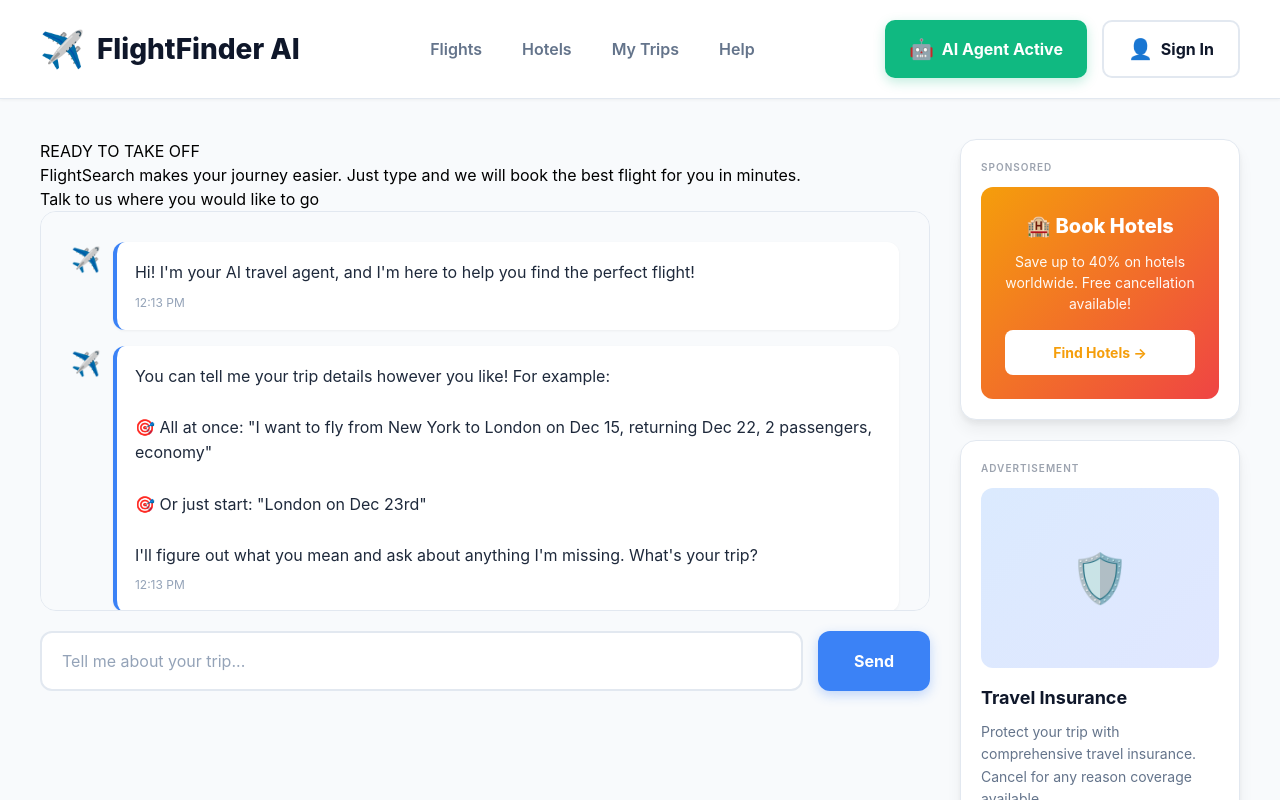
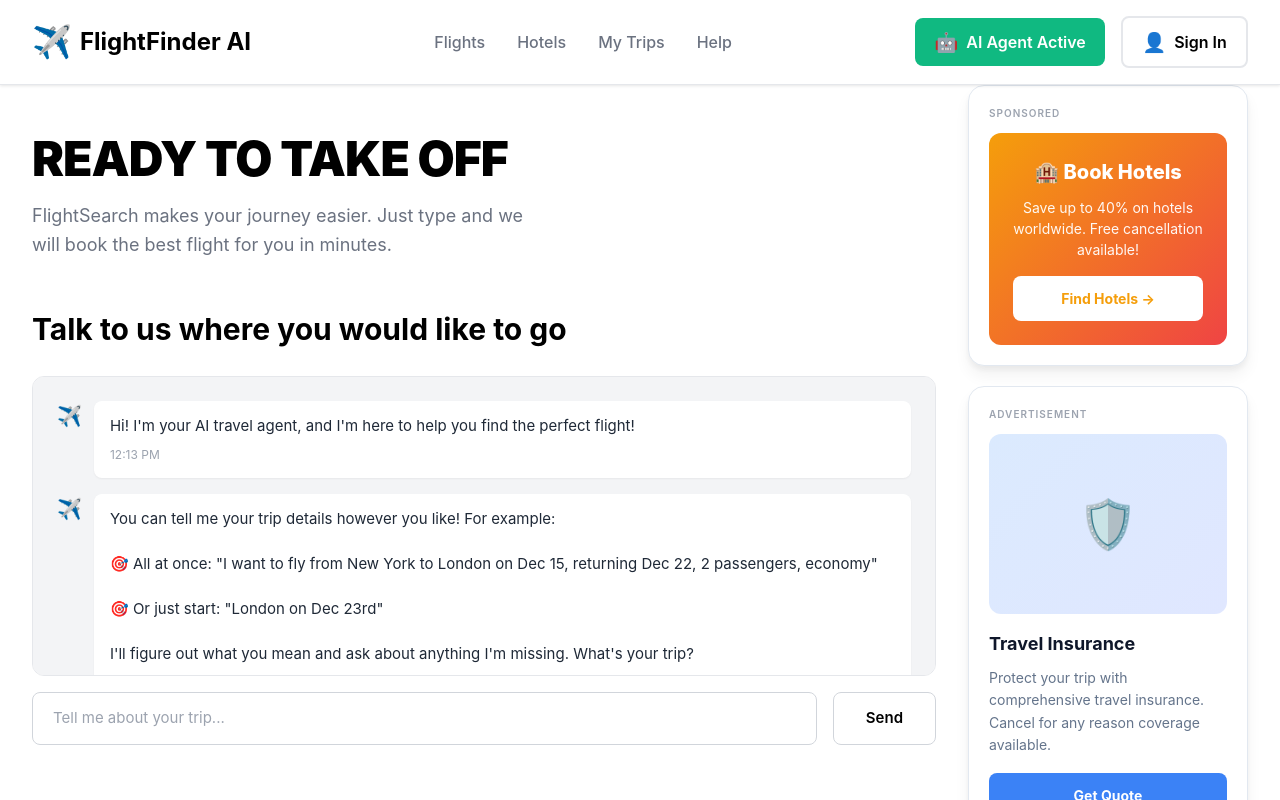
Before and after one commit to annantsrivastava/flightsearch-app, a React (Vite) app: page / in a window 1280 px wide. Shown: the top 800 px of the page. Built offline with nearby package versions, Linux system fonts and the light colour scheme.

Commit message:
Update App.css

```diff
--- a/src/App.css
+++ b/src/App.css
@@ -10,22 +10,22 @@ body {
     sans-serif;
   -webkit-font-smoothing: antialiased;
   -moz-osx-font-smoothing: grayscale;
-  background: #f8fafc;
+  background: #ffffff;
 }
 
 .app {
   min-height: 100vh;
 }
 
-/* Header - Clean & Minimal */
+/* Header - Keep as requested */
 .header {
   background: white;
-  border-bottom: 1px solid #e2e8f0;
-  padding: 20px 40px;
-  box-shadow: 0 1px 3px rgba(0, 0, 0, 0.05);
+  border-bottom: 1px solid #e5e7eb;
+  padding: 1rem 2rem;
   position: sticky;
   top: 0;
   z-index: 100;
+  box-shadow: 0 1px 3px rgba(0, 0, 0, 0.1);
 }
 
 .header-content {
@@ -37,113 +37,109 @@ body {
 }
 
 .logo {
-  font-size: 28px;
-  font-weight: 800;
   display: flex;
   align-items: center;
-  gap: 12px;
-  color: #0f172a;
+  gap: 0.5rem;
+  font-size: 1.5rem;
+  font-weight: bold;
+  color: #000000;
 }
 
 .logo-icon {
-  font-size: 36px;
+  font-size: 2rem;
 }
 
 .nav {
   display: flex;
-  gap: 40px;
+  gap: 2rem;
 }
 
 .nav a {
-  color: #64748b;
   text-decoration: none;
-  font-weight: 600;
+  color: #6b7280;
+  font-weight: 500;
   transition: color 0.2s;
 }
 
 .nav a:hover {
-  color: #0f172a;
+  color: #000000;
 }
 
 .header-actions {
   display: flex;
-  gap: 15px;
+  gap: 1rem;
+  align-items: center;
 }
 
 .ai-agent-btn {
   background: #10b981;
   color: white;
   border: none;
-  padding: 12px 24px;
-  border-radius: 10px;
-  font-weight: 700;
-  box-shadow: 0 4px 12px rgba(16, 185, 129, 0.25);
+  padding: 0.6rem 1.2rem;
+  border-radius: 8px;
+  font-weight: 600;
   cursor: pointer;
   display: flex;
   align-items: center;
-  gap: 8px;
-  transition: transform 0.2s, box-shadow 0.2s;
+  gap: 0.5rem;
+  transition: transform 0.2s;
 }
 
 .ai-agent-btn:hover {
   transform: translateY(-2px);
-  box-shadow: 0 6px 16px rgba(16, 185, 129, 0.3);
 }
 
 .ai-icon {
-  font-size: 20px;
+  font-size: 1.2rem;
 }
 
 .sign-in-btn {
   background: white;
-  color: #0f172a;
-  border: 2px solid #e2e8f0;
-  padding: 12px 24px;
-  border-radius: 10px;
-  font-weight: 700;
+  color: #000000;
+  border: 2px solid #e5e7eb;
+  padding: 0.6rem 1.2rem;
+  border-radius: 8px;
+  font-weight: 600;
   cursor: pointer;
   display: flex;
   align-items: center;
-  gap: 8px;
+  gap: 0.5rem;
   transition: all 0.2s;
 }
 
 .sign-in-btn:hover {
   border-color: #3b82f6;
-  color: #3b82f6;
 }
 
-/* User Account Button */
 .user-account-btn {
   background: white;
-  color: #0f172a;
-  border: 2px solid #e2e8f0;
-  padding: 12px 24px;
-  border-radius: 10px;
-  font-weight: 700;
+  color: #000000;
+  border: 2px solid #e5e7eb;
+  padding: 0.6rem 1.2rem;
+  border-radius: 8px;
+  font-weight: 600;
   cursor: pointer;
   display: flex;
   align-items: center;
-  gap: 8px;
+  gap: 0.5rem;
   transition: all 0.2s;
 }
 
 .user-account-btn:hover {
   border-color: #3b82f6;
-  color: #3b82f6;
 }
 
 .user-icon {
-  font-size: 20px;
+  font-size: 1.2rem;
 }
 
 /* Main Container with Ads */
 .main-container {
   max-width: 1600px;
-  margin: 40px auto;
-  padding: 0 40px;
+  margin: 0 auto;
+  padding: 0 2rem;
   display: flex;
-  gap: 30px;
+  gap: 2rem;
 }
 
 .content-area {
@@ -151,61 +147,57 @@ body {
   min-width: 0;
 }
 
-/* Chat Section - Elevated Card */
-.ai-chat-section {
-  background: white;
-  border-radius: 20px;
-  padding: 40px;
-  margin-bottom: 40px;
-  box-shadow: 0 4px 6px rgba(0, 0, 0, 0.05), 0 10px 15px rgba(0, 0, 0, 0.05);
-  border: 1px solid #e2e8f0;
+/* Hero + Chat Section */
+.hero-chat-section {
+  padding: 3rem 0;
 }
 
-.ai-chat-header {
-  display: flex;
-  align-items: center;
-  gap: 20px;
-  margin-bottom: 30px;
+.hero-content {
+  margin-bottom: 3rem;
 }
 
-.ai-avatar {
-  width: 70px;
-  height: 70px;
-  background: linear-gradient(135deg, #3b82f6 0%, #8b5cf6 100%);
-  border-radius: 16px;
-  display: flex;
-  align-items: center;
-  justify-content: center;
-  font-size: 36px;
-  box-shadow: 0 8px 16px rgba(59, 130, 246, 0.3);
+.hero-title {
+  font-size: 4rem;
+  font-weight: 900;
+  color: #000000;
+  line-height: 1.1;
+  margin-bottom: 1rem;
+  letter-spacing: -0.02em;
 }
 
-.ai-chat-header h2 {
-  font-size: 28px;
-  font-weight: 800;
-  color: #0f172a;
-  margin-bottom: 4px;
+.hero-subtitle {
+  font-size: 1.125rem;
+  color: #6b7280;
+  max-width: 500px;
+  line-height: 1.6;
 }
 
-.ai-chat-header p {
-  color: #64748b;
-  font-size: 16px;
+/* Chat Area - Minimal Style */
+.chat-area {
+  margin-bottom: 3rem;
+}
+
+.chat-title {
+  font-size: 1.875rem;
+  font-weight: 700;
+  color: #000000;
+  margin-bottom: 1.5rem;
 }
 
 .chat-messages {
-  background: #f8fafc;
-  border-radius: 16px;
-  padding: 30px;
-  margin-bottom: 20px;
-  max-height: 400px;
+  background: #f3f4f6;
+  border-radius: 12px;
+  padding: 1.5rem;
+  margin-bottom: 1rem;
+  max-height: 300px;
   overflow-y: auto;
-  border: 1px solid #e2e8f0;
+  border: 1px solid #e5e7eb;
 }
 
 .message {
   display: flex;
-  gap: 12px;
-  margin-bottom: 16px;
+  gap: 0.75rem;
+  margin-bottom: 1rem;
   align-items: flex-start;
 }
 
@@ -214,24 +206,23 @@ body {
 }
 
 .message-icon {
-  font-size: 24px;
+  font-size: 1.25rem;
   flex-shrink: 0;
 }
 
 .message-content {
   background: white;
-  padding: 18px;
-  border-radius: 12px;
-  box-shadow: 0 1px 3px rgba(0, 0, 0, 0.05);
-  color: #1e293b;
-  border-left: 4px solid #3b82f6;
+  padding: 0.875rem 1rem;
+  border-radius: 8px;
   flex: 1;
+  box-shadow: 0 1px 2px rgba(0, 0, 0, 0.05);
 }
 
 .message-content p {
-  margin-bottom: 8px;
-  line-height: 1.6;
-  white-space: pre-line;
+  margin-bottom: 0.5rem;
+  line-height: 1.5;
+  color: #1f2937;
+  font-size: 0.9375rem;
 }
 
 .message-content p:last-of-type {
@@ -239,20 +230,20 @@ body {
 }
 
 .timestamp {
-  font-size: 12px;
-  color: #94a3b8;
-  margin-top: 8px;
+  font-size: 0.75rem;
+  color: #9ca3af;
+  margin-top: 0.5rem;
 }
 
 .typing-indicator {
   display: flex;
-  gap: 4px;
-  padding: 8px 0;
+  gap: 0.25rem;
+  padding: 0.25rem 0;
 }
 
 .typing-indicator span {
-  width: 8px;
-  height: 8px;
+  width: 6px;
+  height: 6px;
   background: #3b82f6;
   border-radius: 50%;
   animation: typing 1.4s infinite;
@@ -273,7 +264,7 @@ body {
   }
   30% {
     opacity: 1;
-    transform: translateY(-6px);
+    transform: translateY(-4px);
   }
 }
 
@@ -282,23 +273,21 @@ body {
 }
 
 .user-message .message-content {
-  border-left: none;
-  border-right: 4px solid #8b5cf6;
-  background: #f1f5f9;
+  background: #eff6ff;
 }
 
 .chat-input-container {
   display: flex;
-  gap: 15px;
+  gap: 1rem;
+  align-items: stretch;
 }
 
 .chat-input {
   flex: 1;
-  padding: 16px 20px;
-  border: 2px solid #e2e8f0;
-  border-radius: 12px;
-  font-size: 16px;
-  transition: border-color 0.2s;
+  padding: 0.875rem 1.25rem;
+  border: 1px solid #d1d5db;
+  border-radius: 8px;
+  font-size: 0.9375rem;
   background: white;
 }
 
@@ -308,41 +297,40 @@ body {
 }
 
 .chat-input::placeholder {
-  color: #94a3b8;
+  color: #9ca3af;
 }
 
 .send-btn {
-  background: #3b82f6;
-  color: white;
-  border: none;
-  padding: 16px 36px;
-  border-radius: 12px;
-  font-weight: 700;
-  font-size: 16px;
-  box-shadow: 0 4px 12px rgba(59, 130, 246, 0.3);
+  background: white;
+  color: #000000;
+  border: 1px solid #d1d5db;
+  padding: 0.875rem 2rem;
+  border-radius: 8px;
+  font-weight: 600;
   cursor: pointer;
-  transition: background 0.2s, transform 0.2s;
+  transition: all 0.2s;
+  font-size: 0.9375rem;
 }
 
 .send-btn:hover {
-  background: #2563eb;
-  transform: translateY(-2px);
+  background: #f9fafb;
+  border-color: #9ca3af;
 }
 
 /* Loading */
 .loading-container {
   text-align: center;
-  padding: 60px 20px;
+  padding: 3rem;
 }
 
 .spinner {
   width: 50px;
   height: 50px;
-  border: 4px solid #e2e8f0;
+  border: 4px solid #f3f4f6;
   border-top: 4px solid #3b82f6;
   border-radius: 50%;
   animation: spin 1s linear infinite;
-  margin: 0 auto 16px;
+  margin: 0 auto 1rem;
 }
 
 @keyframes spin {
@@ -351,42 +339,36 @@ body {
   }
 }
 
-.loading-container p {
-  color: #64748b;
-  font-size: 16px;
-  font-weight: 600;
-}
-
 /* Results Section */
 .results-section {
   display: flex;
-  gap: 30px;
+  gap: 2rem;
+  margin-top: 2rem;
 }
 
 /* Filters Sidebar */
 .sidebar {
-  width: 280px;
+  width: 260px;
   background: white;
-  border-radius: 20px;
-  padding: 30px;
-  box-shadow: 0 4px 6px rgba(0, 0, 0, 0.05), 0 10px 15px rgba(0, 0, 0, 0.05);
+  border-radius: 12px;
+  padding: 1.5rem;
   height: fit-content;
   position: sticky;
-  top: 120px;
-  border: 1px solid #e2e8f0;
+  top: 100px;
+  border: 1px solid #e5e7eb;
 }
 
 .sidebar h3 {
-  font-size: 22px;
-  margin-bottom: 25px;
-  font-weight: 800;
-  color: #0f172a;
+  margin-bottom: 1.5rem;
+  color: #000000;
+  font-size: 1.25rem;
+  font-weight: 700;
 }
 
 .filter-group {
-  margin-bottom: 25px;
-  padding-bottom: 25px;
-  border-bottom: 1px solid #e2e8f0;
+  margin-bottom: 1.5rem;
+  padding-bottom: 1.5rem;
+  border-bottom: 1px solid #e5e7eb;
 }
 
 .filter-group:last-child {
@@ -396,10 +378,10 @@ body {
 }
 
 .filter-group h4 {
-  font-size: 14px;
-  margin-bottom: 15px;
+  margin-bottom: 1rem;
+  color: #000000;
+  font-size: 0.875rem;
   font-weight: 700;
-  color: #475569;
   text-transform: uppercase;
   letter-spacing: 0.5px;
 }
@@ -407,34 +389,30 @@ body {
 .filter-group label {
   display: flex;
   align-items: center;
-  gap: 8px;
-  margin-bottom: 10px;
+  gap: 0.5rem;
+  margin-bottom: 0.75rem;
   cursor: pointer;
-  color: #475569;
-  font-size: 14px;
+  color: #4b5563;
+  font-size: 0.875rem;
 }
 
 .filter-group label:hover {
-  color: #0f172a;
+  color: #000000;
 }
 
 .filter-group input[type='radio'],
 .filter-group input[type='checkbox'] {
   cursor: pointer;
-  width: 16px;
-  height: 16px;
 }
 
 .filter-group input[type='range'] {
   width: 100%;
-  margin-bottom: 8px;
-  cursor: pointer;
+  margin-bottom: 0.5rem;
 }
 
 .price-display {
   font-weight: 700;
   color: #3b82f6;
-  font-size: 16px;
 }
 
 /* Results Content */
@@ -446,98 +424,101 @@ body {
   display: flex;
   justify-content: space-between;
   align-items: center;
-  margin-bottom: 24px;
+  margin-bottom: 1.5rem;
 }
 
 .results-header h3 {
-  color: #0f172a;
-  font-size: 24px;
-  font-weight: 800;
+  color: #000000;
+  font-size: 1.25rem;
+  font-weight: 700;
 }
 
 .sort-options {
   display: flex;
-  gap: 10px;
+  gap: 0;
+  border: 1px solid #e5e7eb;
+  border-radius: 8px;
+  overflow: hidden;
 }
 
 .sort-btn {
-  padding: 10px 20px;
-  border: 2px solid #e2e8f0;
+  padding: 0.625rem 1.25rem;
+  border: none;
+  border-right: 1px solid #e5e7eb;
   background: white;
-  border-radius: 10px;
-  font-weight: 700;
-  color: #64748b;
+  font-weight: 600;
   cursor: pointer;
   transition: all 0.2s;
-  font-size: 14px;
+  font-size: 0.875rem;
+  color: #6b7280;
+}
+
+.sort-btn:last-child {
+  border-right: none;
 }
 
 .sort-btn:hover {
-  border-color: #3b82f6;
-  color: #3b82f6;
+  background: #f9fafb;
 }
 
 .sort-btn.active {
   background: #3b82f6;
-  border-color: #3b82f6;
   color: white;
 }
 
-/* Flight Cards */
+/* Flight Cards - Compact Design */
 .flights-list {
   display: flex;
   flex-direction: column;
-  gap: 20px;
+  gap: 1rem;
 }
 
 .flight-card {
   background: white;
-  border-radius: 20px;
-  padding: 30px;
-  box-shadow: 0 4px 6px rgba(0, 0, 0, 0.05), 0 10px 15px rgba(0, 0, 0, 0.05);
-  transition: transform 0.2s, box-shadow 0.2s;
-  border: 1px solid #e2e8f0;
+  border-radius: 12px;
+  padding: 1.5rem;
+  border: 1px solid #e5e7eb;
+  transition: box-shadow 0.2s;
 }
 
 .flight-card:hover {
-  transform: translateY(-4px);
-  box-shadow: 0 12px 24px rgba(0, 0, 0, 0.1);
+  box-shadow: 0 4px 12px rgba(0, 0, 0, 0.1);
 }
 
 .flight-main {
   display: flex;
   align-items: center;
-  gap: 30px;
+  gap: 2rem;
 }
 
 .airline-info {
   display: flex;
   align-items: center;
-  gap: 16px;
-  min-width: 200px;
+  gap: 0.75rem;
+  min-width: 180px;
 }
 
 .airline-logo {
-  font-size: 42px;
+  font-size: 2.5rem;
 }
 
 .airline-name {
-  font-weight: 700;
-  color: #0f172a;
-  font-size: 20px;
+  font-weight: 600;
+  color: #000000;
+  font-size: 1rem;
 }
 
 .aircraft {
-  font-size: 14px;
-  color: #64748b;
-  margin-top: 4px;
+  font-size: 0.8125rem;
+  color: #6b7280;
+  margin-top: 0.25rem;
 }
 
 .flight-times {
   flex: 1;
   display: flex;
   align-items: center;
-  gap: 20px;
+  gap: 1.5rem;
 }
 
 .time-block {
@@ -545,15 +526,15 @@ body {
 }
 
 .time {
-  font-size: 20px;
+  font-size: 1.125rem;
   font-weight: 700;
-  color: #0f172a;
+  color: #000000;
 }
 
 .location {
-  font-size: 14px;
-  color: #64748b;
-  margin-top: 4px;
+  font-size: 0.75rem;
+  color: #6b7280;
+  margin-top: 0.25rem;
   font-weight: 600;
 }
 
@@ -565,8 +546,8 @@ body {
 
 .duration-line {
   height: 2px;
-  background: linear-gradient(to right, #e2e8f0, #3b82f6, #e2e8f0);
-  margin-bottom: 8px;
+  background: linear-gradient(to right, #e5e7eb, #3b82f6, #e5e7eb);
+  margin-bottom: 0.5rem;
   position: relative;
 }
 
@@ -575,22 +556,22 @@ body {
   top: 50%;
   left: 50%;
   transform: translate(-50%, -50%);
-  font-size: 20px;
+  font-size: 1rem;
   background: white;
-  padding: 0 6px;
+  padding: 0 4px;
   color: #3b82f6;
 }
 
 .duration-text {
-  font-size: 14px;
-  color: #475569;
+  font-size: 0.8125rem;
+  color: #4b5563;
   font-weight: 600;
 }
 
 .stops-info {
-  font-size: 12px;
-  color: #64748b;
-  margin-top: 4px;
+  font-size: 0.6875rem;
+  color: #6b7280;
+  margin-top: 0.25rem;
 }
 
 .flight-price {
@@ -599,15 +580,19 @@ body {
 }
 
 .price {
-  font-size: 36px;
+  font-size: 2rem;
   font-weight: 900;
   color: #3b82f6;
-  margin-bottom: 8px;
+  margin-bottom: 0.5rem;
 }
 
 .price-prediction {
-  font-size: 12px;
-  margin-bottom: 12px;
+  font-size: 0.75rem;
+  margin-bottom: 0.5rem;
+  display: flex;
+  align-items: center;
+  justify-content: flex-end;
+  gap: 0.25rem;
 }
 
 .pred-up {
@@ -621,7 +606,7 @@ body {
 }
 
 .pred-stable {
-  color: #64748b;
+  color: #6b7280;
   font-weight: 700;
 }
 
@@ -629,62 +614,65 @@ body {
   display: inline-block;
   background: #dcfce7;
   color: #16a34a;
-  padding: 6px 12px;
-  border-radius: 8px;
-  font-size: 12px;
+  padding: 0.25rem 0.625rem;
+  border-radius: 6px;
+  font-size: 0.6875rem;
   font-weight: 700;
+  margin-bottom: 0.75rem;
 }
 
 .select-btn {
   background: #3b82f6;
   color: white;
   border: none;
-  padding: 14px 32px;
-  border-radius: 12px;
+  padding: 0.75rem 2rem;
+  border-radius: 8px;
   font-weight: 700;
-  font-size: 16px;
   cursor: pointer;
-  transition: background 0.2s, transform 0.2s;
+  transition: background 0.2s;
   text-decoration: none;
   display: inline-flex;
   align-items: center;
-  gap: 8px;
-  box-shadow: 0 4px 12px rgba(59, 130, 246, 0.3);
+  gap: 0.5rem;
+  font-size: 0.9375rem;
 }
 
 .select-btn:hover {
   background: #2563eb;
-  transform: translateY(-2px);
 }
 
+/* Expandable Details - More Compact */
 .flight-details {
-  display: grid;
-  grid-template-columns: repeat(auto-fit, minmax(280px, 1fr));
-  gap: 20px;
-  margin-top: 24px;
-  padding-top: 24px;
-  border-top: 2px solid #e2e8f0;
+  display: flex;
+  gap: 1rem;
+  margin-top: 1rem;
+  padding-top: 1rem;
+  border-top: 1px solid #e5e7eb;
 }
 
 .detail-section {
-  background: #f8fafc;
-  padding: 20px;
-  border-radius: 12px;
-  border: 1px solid #e2e8f0;
+  flex: 1;
+  background: #f9fafb;
+  padding: 1rem;
+  border-radius: 8px;
+  border: 1px solid #e5e7eb;
 }
 
 .detail-section h4 {
-  color: #0f172a;
-  margin-bottom: 12px;
-  font-size: 16px;
+  color: #000000;
+  margin-bottom: 0.5rem;
+  font-size: 0.875rem;
   font-weight: 700;
+  display: flex;
+  align-items: center;
+  gap: 0.5rem;
 }
 
 .detail-section p {
-  color: #475569;
-  font-size: 14px;
-  line-height: 1.6;
-  margin-bottom: 8px;
+  color: #4b5563;
+  font-size: 0.8125rem;
+  line-height: 1.5;
+  margin-bottom: 0.5rem;
 }
 
 .detail-section p:last-child {
@@ -692,24 +680,24 @@ body {
 }
 
 .detail-section strong {
-  color: #0f172a;
+  color: #000000;
   font-weight: 700;
 }
 
 .jet-lag-tips {
-  margin-top: 12px;
+  margin-top: 0.75rem;
 }
 
 .jet-lag-tips ul {
-  margin-top: 8px;
-  margin-left: 20px;
-  color: #475569;
+  margin-top: 0.5rem;
+  margin-left: 1rem;
+  color: #4b5563;
 }
 
 .jet-lag-tips li {
-  font-size: 14px;
-  line-height: 1.6;
-  margin-bottom: 6px;
+  font-size: 0.8125rem;
+  line-height: 1.5;
+  margin-bottom: 0.25rem;
 }
 
 /* Modal */
@@ -729,79 +717,72 @@ body {
 
 .modal {
   background: white;
-  border-radius: 20px;
-  padding: 40px;
-  max-width: 480px;
+  border-radius: 16px;
+  padding: 2rem;
+  max-width: 450px;
   width: 90%;
   position: relative;
   box-shadow: 0 20px 40px rgba(0, 0, 0, 0.2);
-  border: 1px solid #e2e8f0;
 }
 
 .modal-close {
   position: absolute;
-  top: 20px;
-  right: 20px;
-  background: #f8fafc;
-  border: 1px solid #e2e8f0;
-  font-size: 24px;
+  top: 1rem;
+  right: 1rem;
+  background: none;
+  border: none;
+  font-size: 1.5rem;
   cursor: pointer;
-  color: #64748b;
-  width: 40px;
-  height: 40px;
+  color: #6b7280;
+  width: 32px;
+  height: 32px;
   display: flex;
   align-items: center;
   justify-content: center;
   border-radius: 50%;
-  transition: all 0.2s;
+  transition: background 0.2s;
 }
 
 .modal-close:hover {
-  background: #e2e8f0;
-  color: #0f172a;
+  background: #f3f4f6;
 }
 
 .modal h2 {
-  margin-bottom: 8px;
-  color: #0f172a;
-  font-size: 28px;
-  font-weight: 800;
+  margin-bottom: 0.5rem;
+  color: #1f2937;
 }
 
 .modal-subtitle {
-  color: #64748b;
-  margin-bottom: 32px;
-  font-size: 16px;
+  color: #6b7280;
+  margin-bottom: 2rem;
 }
 
 .oauth-buttons {
   display: flex;
   flex-direction: column;
-  gap: 12px;
+  gap: 1rem;
 }
 
 .oauth-btn {
   display: flex;
   align-items: center;
-  gap: 12px;
-  padding: 16px 24px;
-  border: 2px solid #e2e8f0;
+  gap: 1rem;
+  padding: 0.75rem 1.5rem;
+  border: 2px solid #e5e7eb;
   background: white;
-  border-radius: 12px;
-  font-weight: 700;
-  font-size: 16px;
+  border-radius: 8px;
+  font-weight: 600;
   cursor: pointer;
   transition: all 0.2s;
 }
 
 .oauth-btn:hover {
   border-color: #3b82f6;
-  background: #f8fafc;
-  transform: translateY(-2px);
+  background: #f9fafb;
 }
 
 .oauth-icon {
-  font-size: 24px;
+  font-size: 1.25rem;
   width: 24px;
   height: 24px;
   display: flex;
@@ -810,16 +791,16 @@ body {
 }
 
 .modal-footer {
-  margin-top: 32px;
-  padding-top: 24px;
-  border-top: 1px solid #e2e8f0;
+  margin-top: 2rem;
+  padding-top: 1.5rem;
+  border-top: 1px solid #e5e7eb;
 }
 
 .modal-footer p {
-  font-size: 12px;
-  color: #64748b;
+  font-size: 0.75rem;
+  color: #6b7280;
   text-align: center;
-  line-height: 1.6;
+  line-height: 1.5;
 }
 
 /* Responsive */
@@ -827,9 +808,17 @@ body {
   .main-container {
     max-width: 100%;
   }
+
+  .hero-title {
+    font-size: 3rem;
+  }
 }
 
 @media (max-width: 1200px) {
+  .main-container {
+    flex-direction: column;
+  }
+
   .results-section {
     flex-direction: column;
   }
@@ -843,26 +832,25 @@ body {
 @media (max-width: 768px) {
   .header-content {
     flex-direction: column;
-    gap: 16px;
+    gap: 1rem;
   }
 
   .nav {
-    gap: 20px;
+    gap: 1rem;
   }
 
   .main-container {
-    flex-direction: column;
-    padding: 0 20px;
+    padding: 0 1rem;
   }
 
-  .ai-chat-section {
-    padding: 24px;
+  .hero-title {
+    font-size: 2.5rem;
   }
 
   .flight-main {
     flex-direction: column;
     align-items: flex-start;
-    gap: 20px;
+    gap: 1rem;
   }
 
   .flight-times {
@@ -875,6 +863,6 @@ body {
   }
 
   .flight-details {
-    grid-template-columns: 1fr;
+    flex-direction: column;
   }
 }
```
